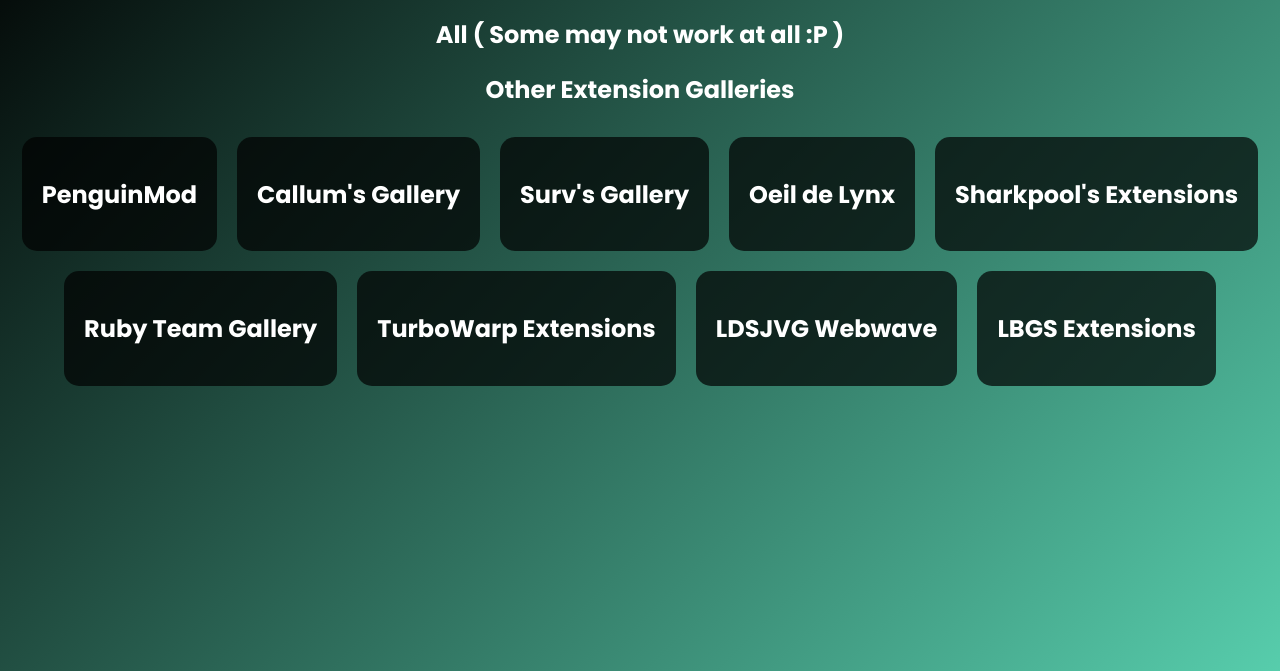
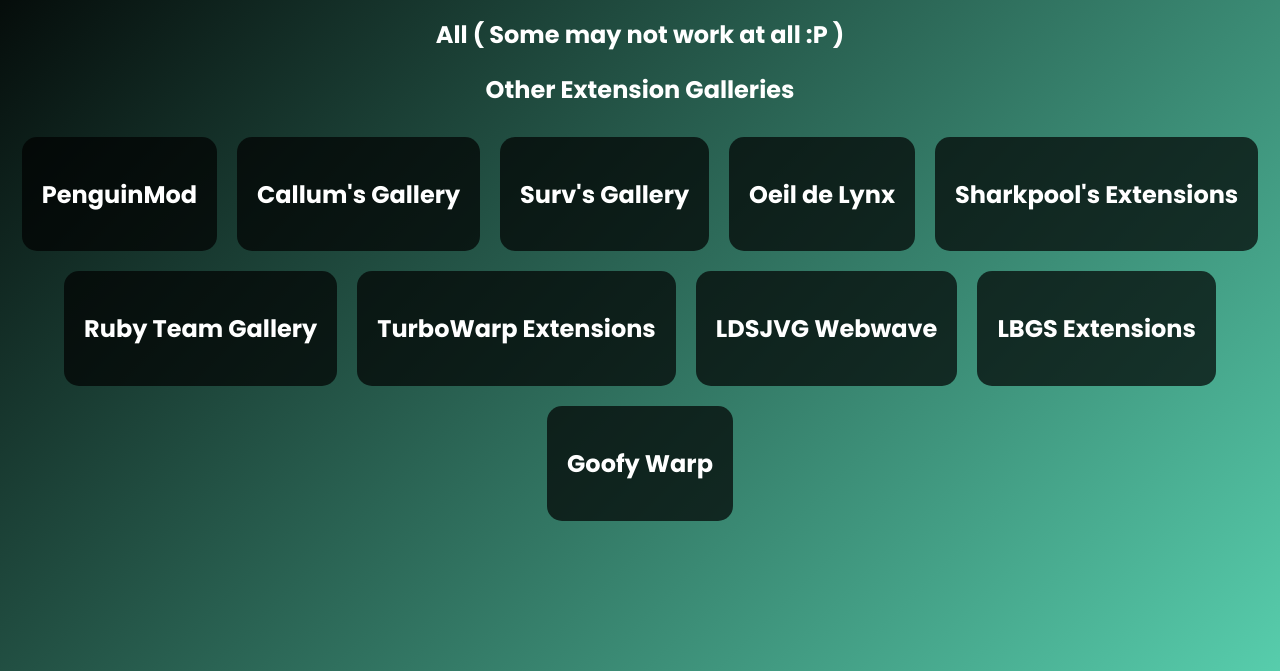
Before and after one commit to Mistium/extensions.mistium, a plain HTML site: page index.html in a window 1280 px wide. Shown: the part 129-800 px from the top of the page. Drawn offline with Linux system fonts and the light colour scheme; no server answers.

Commit message:
Update index.html

```diff
--- a/index.html
+++ b/index.html
@@ -120,7 +120,8 @@
                 { name: "Ruby Team Gallery", url: "https://rubyteam.tech/gallery" },
                 { name: "TurboWarp Extensions", url: "https://extensions.turbowarp.org/" },
                 { name: "LDSJVG Webwave", url: "https://ldsjvg.webwave.dev/webpage_20" },
-                { name: "LBGS Extensions", url: "https://lbgs-extensions.vercel.app/" }
+                { name: "LBGS Extensions", url: "https://lbgs-extensions.vercel.app/" },
+                { name: "Goofy Warp", url: "https://goofywarp.github.io/extensions/" }
             ];
 
             const otherGalleriesContainer = document.getElementById("otherGalleries");
```
